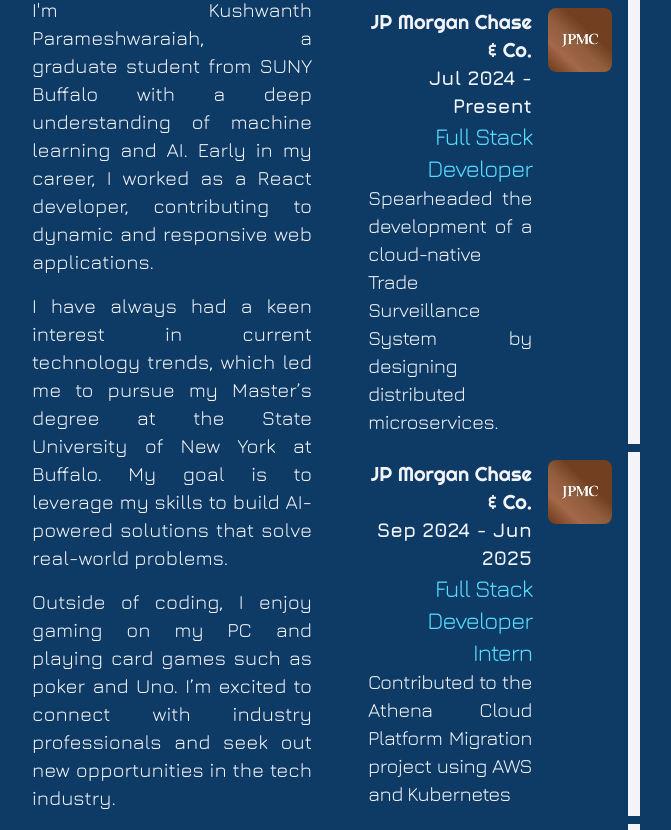
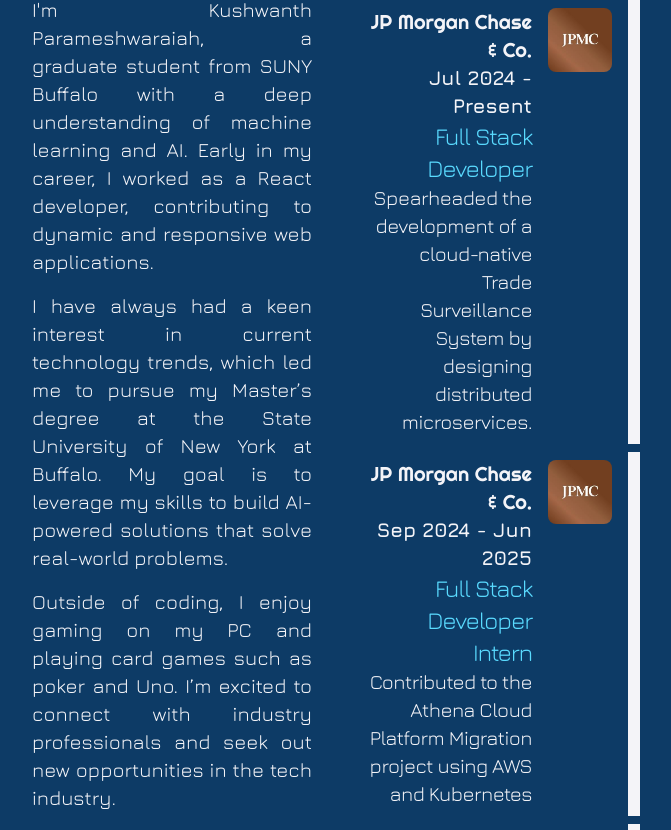
Before and after one commit to kira2406/kp-portfolio, a React (Vite) app: page / in a window 1280 px wide. Shown: the part 1020-1850 px from the top of the page, without its empty margins (304-975 px from the left). Built offline with nearby package versions, Linux system fonts and the light colour scheme.

Commit message:
justify  fix

```diff
--- a/src/components/Timeline.jsx
+++ b/src/components/Timeline.jsx
@@ -53,7 +53,7 @@
             <div className='text-base md:text-xl font-righteous text-light-background text-right'>{heading}</div>
             <div className='text-base md:text-xl font-jura text-light-background text-right font-bold'>{year}</div>
             <div className='text-xl md:text-2xl font-jura text-lightblue text-right tracking-tighter leading-6'>{course}</div>
-            <div className='text-base md:text-xl font-jura text-light-background tracking-tight leading-6 text-justify'>{description}</div>
+            <div className='text-base md:text-xl font-jura text-light-background tracking-tight leading-6 text-right'>{description}</div>
         </div>
     </div>)
 }
```
